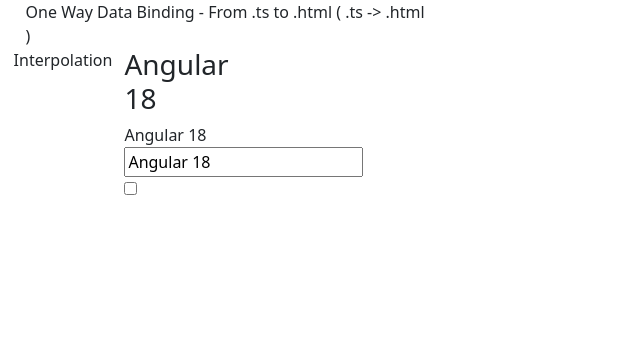
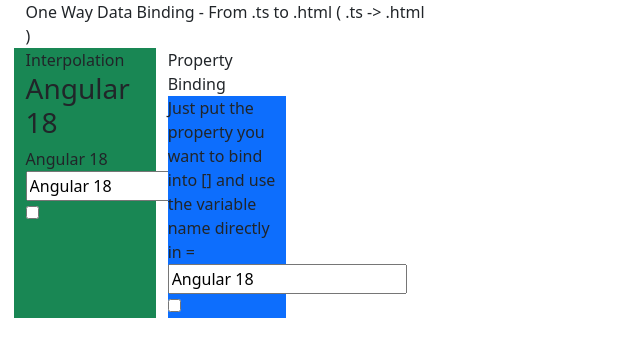
Before and after one commit to themusicaldeveloper/Angular18, an Angular app: page / in a window 1280 px wide. Shown: the top 356 px of the page, without its empty margins (0-640 px from the left). Built offline with nearby package versions, Linux system fonts and the light colour scheme.

Commit message:
2.1 Property Bidning - One way data bindng.

```diff
--- a/src/app/components/data-binding/data-binding.component.html
+++ b/src/app/components/data-binding/data-binding.component.html
@@ -13,12 +13,20 @@
     <div class="col-4">
 
         <div class="row">
-            Interpolation
-            <div class="col-4">
+            <div class="col-4 bg-success">
+                Interpolation
                 <h3>{{courseName}}</h3>
                 <div>{{courseName}}</div>
                 <input type="text" value="{{courseName}}" placeholder="Enter course"/>
                 <input type="{{inputType}}">
+            </div>
+            <div class="col-4">
+                Property Binding
+                <div [class]="myClassName">
+                    Just put the property you want to bind into [] and use the variable name directly in =
+                    <input type="text" [value]="courseName"/>
+                    <input [type]="inputType"/>
+                </div>
             </div>
         </div>
     </div>
--- a/src/app/components/data-binding/data-binding.component.ts
+++ b/src/app/components/data-binding/data-binding.component.ts
@@ -10,6 +10,7 @@
 
   courseName:string = "Angular 18";
   inputType = "checkbox";
+  myClassName:string = "bg-primary";
 
   constructor(){
     //this.inputType="textbox";
```
